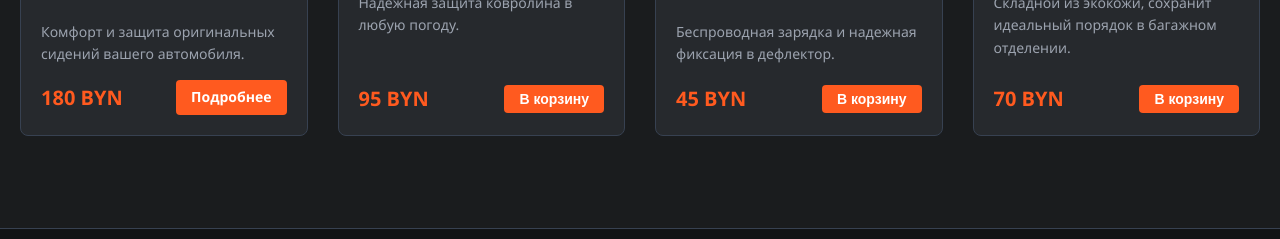
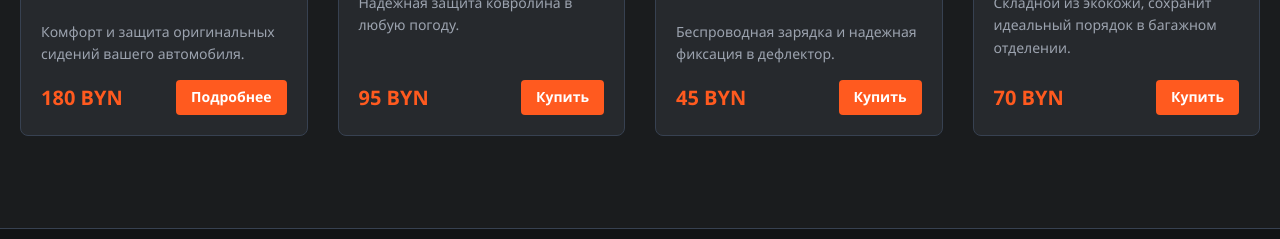
Before and after one commit to pashalimon/website, a plain HTML site: page catalog.html in a window 1280 px wide. Shown: the part 473-712 px from the top of the page. Drawn offline with Linux system fonts and the light colour scheme.

Commit message:
Replace 'Add to Cart' buttons with 'Buy' links

```diff
--- a/catalog.html
+++ b/catalog.html
@@ -28,6 +28,7 @@
 
         <h2>Каталог товаров</h2>
         <div class="grid-container">
+            <!-- Карточка 1 -->
             <div class="product-card">
                 <img src="https://raw.githubusercontent.com/pashalimon/website/main/images/item1.jpg" alt="Чехлы" class="product-img">
                 <div class="product-info">
@@ -39,6 +40,8 @@
                     </div>
                 </div>
             </div>
+
+            <!-- Карточка 2 -->
             <div class="product-card">
                 <img src="https://raw.githubusercontent.com/pashalimon/website/main/images/item2.jpg" alt="Коврики" class="product-img">
                 <div class="product-info">
@@ -46,10 +49,12 @@
                     <p class="product-desc">Надежная защита ковролина в любую погоду.</p>
                     <div class="product-footer">
                         <span class="product-price">95 BYN</span>
-                        <button class="btn" onclick="addToCart('Коврики EVA с бортами')" style="padding: 6px 15px; font-size: 14px;">В корзину</button>
+                        <a href="contact.html?product=Коврики EVA с бортами" class="btn" style="padding: 6px 15px; font-size: 14px;">Купить</a>
                     </div>
                 </div>
             </div>
+
+            <!-- Карточка 3 -->
             <div class="product-card">
                 <img src="https://raw.githubusercontent.com/pashalimon/website/main/images/item3.jpg" alt="Держатель" class="product-img">
                 <div class="product-info">
@@ -57,10 +62,12 @@
                     <p class="product-desc">Беспроводная зарядка и надежная фиксация в дефлектор.</p>
                     <div class="product-footer">
                         <span class="product-price">45 BYN</span>
-                        <button class="btn" onclick="addToCart('Держатель для смартфона MagSafe')" style="padding: 6px 15px; font-size: 14px;">В корзину</button>
+                        <a href="contact.html?product=Держатель для смартфона MagSafe" class="btn" style="padding: 6px 15px; font-size: 14px;">Купить</a>
                     </div>
                 </div>
             </div>
+
+            <!-- Карточка 4 -->
             <div class="product-card">
                 <img src="https://raw.githubusercontent.com/pashalimon/website/main/images/item4.jpg" alt="Органайзер" class="product-img">
                 <div class="product-info">
@@ -68,7 +75,7 @@
                     <p class="product-desc">Складной из экокожи, сохранит идеальный порядок в багажном отделении.</p>
                     <div class="product-footer">
                         <span class="product-price">70 BYN</span>
-                        <button class="btn" onclick="addToCart('Органайзер в багажник')" style="padding: 6px 15px; font-size: 14px;">В корзину</button>
+                        <a href="contact.html?product=Органайзер в багажник" class="btn" style="padding: 6px 15px; font-size: 14px;">Купить</a>
                     </div>
                 </div>
             </div>
```
